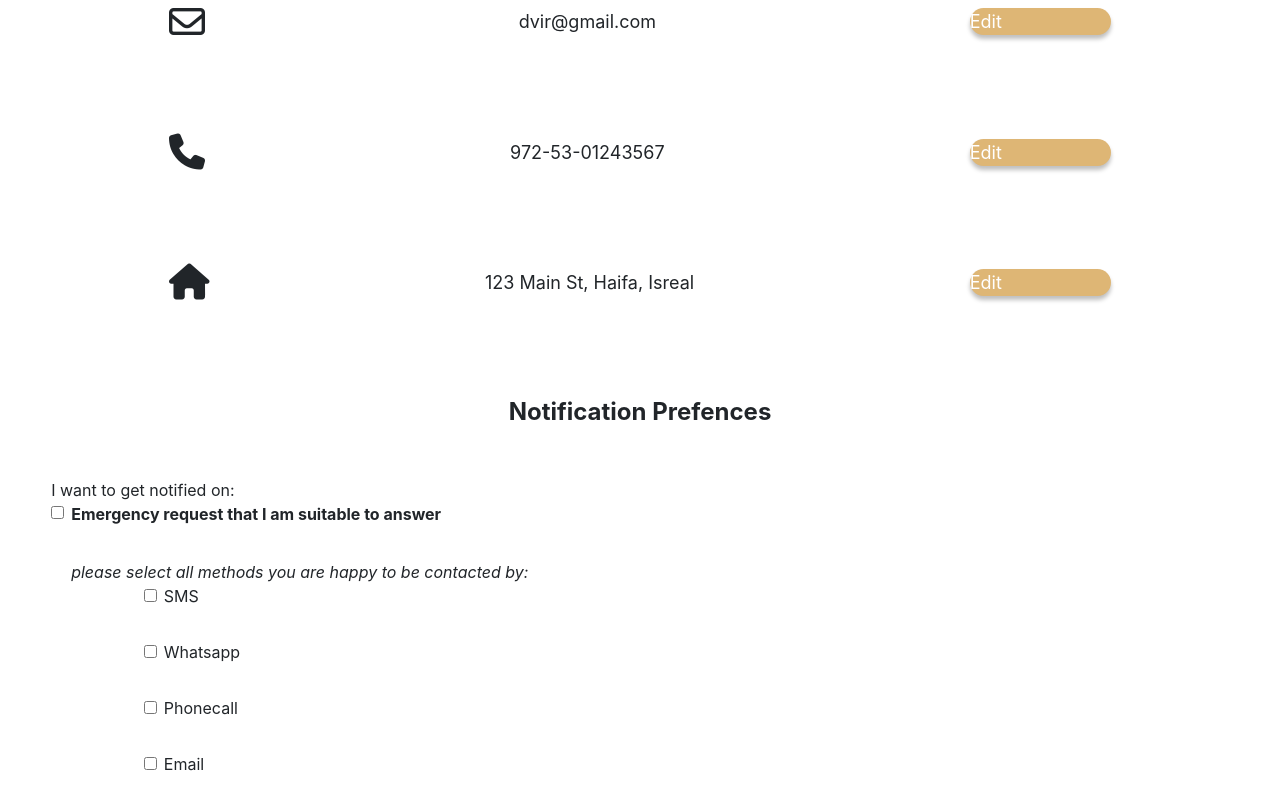
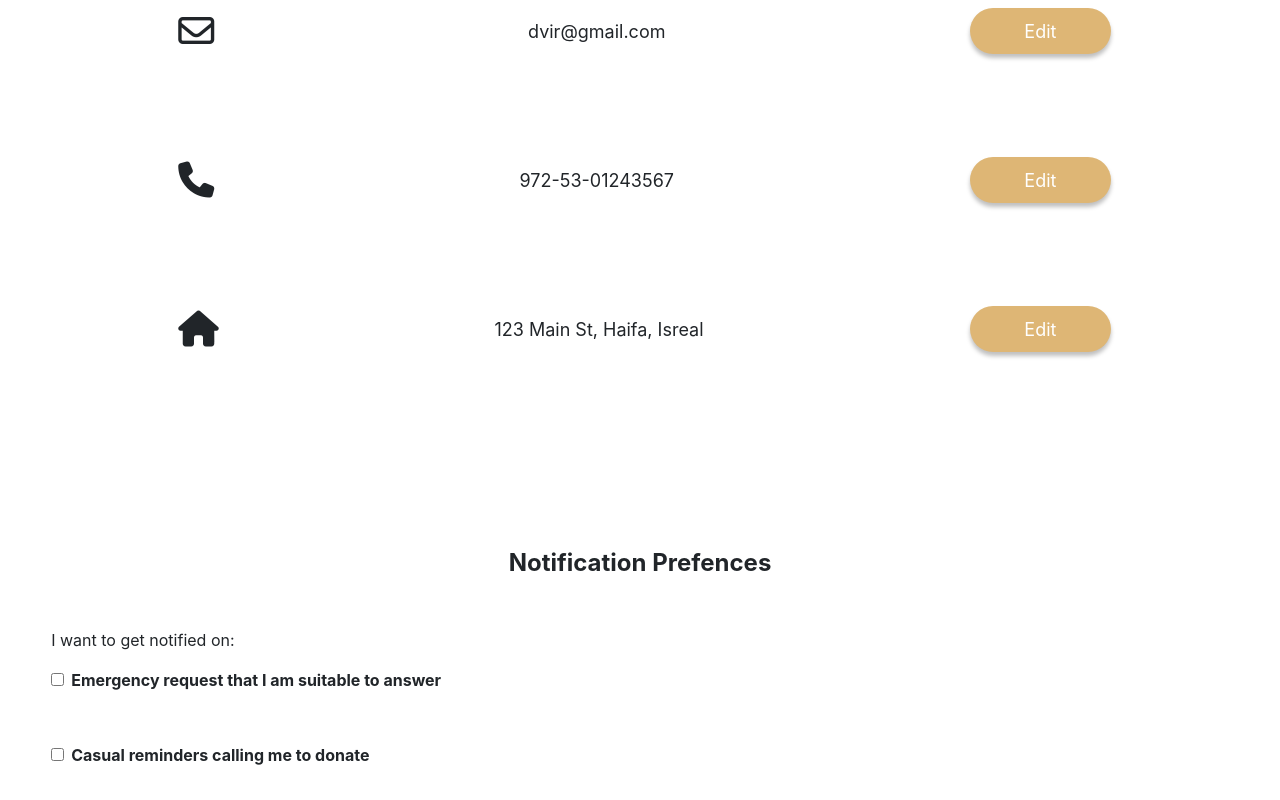
Before and after one commit to startach/ZM-BloodComponents, a React (Create React App) app in the folder client/: page / in a window 1280 px wide. Shown: the part 440-1240 px from the top of the page. Built offline with nearby package versions, Linux system fonts and the light colour scheme.

Commit message:
progress on user page, now includes hidable notifcation boxes and save options for user data

```diff
--- a/client/src/Components/Notifications/NotificationOptions.js
+++ b/client/src/Components/Notifications/NotificationOptions.js
@@ -3,7 +3,7 @@ import './Notifications.css'
 
 export default function NotificationOptions() {
     return (
-        <div >
+        <div className="options">
             <span className="comment">please select all methods you are happy to be contacted by:</span>
             <div className="notificationOptions">
 
--- a/client/src/Components/Notifications/Notifications.css
+++ b/client/src/Components/Notifications/Notifications.css
@@ -1,6 +1,7 @@
 .notificationTitle {
 
-    margin-top: 8%;
+    margin-top: 16%;
+    margin-bottom: 4%;
     font-weight: bold;
     font-size: 24px;
     text-align: center;
@@ -21,7 +22,6 @@
 .comment {
 
     font-style: italic;
-    margin-top: 50%;
 }
 
 .form-check-label {
--- a/client/src/Components/Notifications/Notifications.js
+++ b/client/src/Components/Notifications/Notifications.js
@@ -1,22 +1,28 @@
-import React from 'react'
+import React, { useState } from 'react'
 import NotificationOptions from '../Notifications/NotificationOptions'
 import './Notifications.css'
 
 export default function Notifications() {
+
+    const [visible, setVisible] = useState({
+        emergency: false,
+        casual: false,
+    })
+
     return (
         <div>
             <div className="notificationTitle">Notification Prefences</div>
             <div className="notifications">
-                <span className="notifiedText">I want to get notified on:</span>
-                <div className="form-check">
-                    <input type="checkbox" className="form-check-input" id="exampleCheck1" />
+                <span className="notifiedText my-3">I want to get notified on:</span>
+                <div className="form-check my-3">
+                    <input type="checkbox" className="form-check-input" id="exampleCheck1" onClick={() => setVisible({ ...visible, ["emergency"]: !visible["emergency"] })} />
                     <label className="form-check-label" htmlFor="exampleCheck1"><b>Emergency request that I am suitable to answer</b></label>
-                    <NotificationOptions />
+                    {visible.emergency ? <NotificationOptions /> : null}
                 </div>
                 <div className="form-check">
-                    <input type="checkbox" className="form-check-input" id="exampleCheck1" />
+                    <input type="checkbox" className="form-check-input" id="exampleCheck1" onClick={() => setVisible({ ...visible, ["casual"]: !visible["casual"] })} />
                     <label className="form-check-label" htmlFor="exampleCheck1"><b>Casual reminders calling me to donate</b></label>
-                    <NotificationOptions />
+                    {visible.casual ? <NotificationOptions /> : null}
                 </div>
             </div>
         </div>
--- a/client/src/Components/UserPage/UserPage.css
+++ b/client/src/Components/UserPage/UserPage.css
@@ -66,6 +66,8 @@ border: 1px solid #000000;
  .icon, .data, .editBtn {
     display: flex;
     flex-direction: row;
+    padding: 1%;
+    transition: linear 0.1s;
 
  }
 
@@ -74,6 +76,8 @@ border: 1px solid #000000;
     font-size: 36px;;
  }
 
+
+
  .editBtn {
 
     background: #DEB675;
@@ -81,5 +85,7 @@ border: 1px solid #000000;
     box-shadow: 0px 4px 4px rgba(0, 0, 0, 0.25);
     width: 15%;
     color: white;
+    justify-content: center;
+    transition: ease-out 0.3s;
 
  }
--- a/client/src/Components/UserPage/UserPage.js
+++ b/client/src/Components/UserPage/UserPage.js
@@ -1,10 +1,48 @@
-import React from 'react'
+import React, { useRef, useState } from 'react'
 import "./UserPage.css"
 import Notifications from '../Notifications/Notifications.js'
 
 export default function UserPage() {
+
+    const [editable, setEditable] = useState({
+        emailData: false,
+        phoneData: false,
+        addressData: false,
+    })
+    const emailNode = useRef(null)
+    const phoneNode = useRef(null)
+    const addressNode = useRef(null)
+
+
+    const handleEdit = (e, dataType) => {
+        console.log(editable.dataType)
+        if ((editable.emailData === true || editable.phoneData === true || editable.addressData === true) && editable[dataType] === false) return
+
+        setEditable({ ...editable, [dataType]: !editable[dataType] })
+        console.log(editable, editable[dataType])
+
+        let currentNode = ""
+        dataType === "emailData" ? currentNode = emailNode : dataType === "phoneData" ? currentNode = phoneNode : currentNode = addressNode
+
+        console.log(currentNode.current)
+
+        if (e.target.textContent == "Save") {
+            e.target.textContent = "Edit"
+            e.target.style.backgroundColor = "#DEB675"
+            currentNode.current.style.backgroundColor = "white"
+            currentNode.current.style.border = "none";
+            e.target.style.transform = "translateY(+2px) scale(1)";
+        }
+        else {
+            e.target.textContent = "Save"
+            e.target.style.backgroundColor = "crimson"
+            currentNode.current.style.border = "medium solid #DEB675";
+            e.target.style.transform = "scale(1.11) translateY(-2px)";
+        }
+
+    }
     return (
-        <div className="userPage">
+        <div className="userPage" >
 
             <div className="title">User Page</div>
             <div className="line1"></div>
@@ -18,21 +56,21 @@ export default function UserPage() {
             <div className="line2"></div>
 
 
-            <div className="userDetails">
+            <div className="userDetails" >
                 <div className="dataItem">
                     <div className="icon"><i className="far fa-envelope"></i></div>
-                    <div className="data">dvir@gmail.com</div>
-                    <div className="editBtn">Edit</div>
+                    <div ref={emailNode} className="data" contentEditable={editable.emailData} suppressContentEditableWarning={true}>dvir@gmail.com</div>
+                    <div className="editBtn" onClick={(e) => handleEdit(e, "emailData")}>Edit</div>
                 </div>
                 <div className="dataItem">
                     <div className="icon"><i className="fas fa-phone"></i></div>
-                    <div className="data">972-53-01243567</div>
-                    <div className="editBtn">Edit</div>
+                    <div ref={phoneNode} className="data" contentEditable={editable.phoneData} suppressContentEditableWarning={true}>972-53-01243567</div>
+                    <div className="editBtn" onClick={(e) => handleEdit(e, "phoneData")}>Edit</div>
                 </div>
                 <div className="dataItem">
                     <div className="icon"><i className="fas fa-home"></i></div>
-                    <div className="data">123 Main St, Haifa, Isreal</div>
-                    <div className="editBtn">Edit</div>
+                    <div ref={addressNode} className="data" contentEditable={editable.addressData} suppressContentEditableWarning={true}>123 Main St, Haifa, Isreal</div>
+                    <div className="editBtn" onClick={(e) => handleEdit(e, "addressData")}>Edit</div>
                 </div>
 
 
@@ -46,4 +84,5 @@ export default function UserPage() {
         </div>
 
     )
+
 }
```
